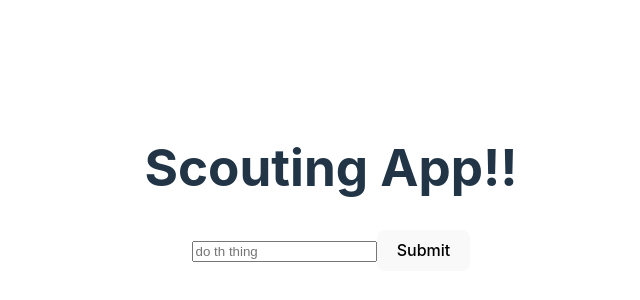
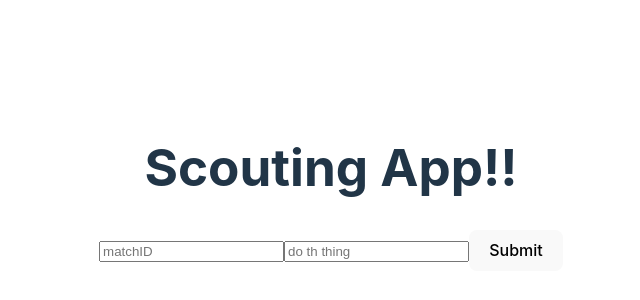
Before and after one commit to micw1417/ScoutingAppNTX, a React (Vite) app: page / in a window 1280 px wide. Shown: the part 212-512 px from the top of the page, without its empty margins (309-949 px from the left). Built offline with nearby package versions, Linux system fonts and the light colour scheme.

Commit message:
i made tiny biut of progess and cant spell

```diff
--- a/src/App.tsx
+++ b/src/App.tsx
@@ -7,14 +7,14 @@ import Mainpage from './pages/Mainpage';
 function App() {
 
   const [currentPage, setPage] = useState("mainpage");
-
+  const [mainpageData, setMainpageData] = useState([]);
   return (
     <>
 
       {currentPage == "mainpage" && (
 
         <>
-          <Mainpage></Mainpage>
+          <Mainpage mainpageData={mainpageData}></Mainpage>
         </>
       )}
 
--- a/src/pages/Mainpage.tsx
+++ b/src/pages/Mainpage.tsx
@@ -1,27 +1,31 @@
-// export interface TimeDataProps {
-//   timeElapsed: number;
-//   timeSinceLastScore: number;
-// }
-
 import React, { useState } from "react";
 import QRCode from "react-qr-code";
 
-const Mainpage: React.FC = () => {
+export interface mainpageProps {
+  mainpageData: any[];
+}
+
+const Mainpage: React.FC<mainpageProps> = ({mainpageData}: mainpageProps) => {
+  const [matchID, setMatchID] = useState('')
   const [thing, setThing] = useState('')
-  const [data, setData] = useState<any>()
-
+  const [data, setData] = useState<any>(mainpageData)
+  const [sumbitted, setSubmitted] = useState(false);
   function submit() {
-    setData({thing});
+    setData({matchID, thing});
+    setSubmitted(true);
   }
 
   return (
     <>
       <h1>Scouting App!!</h1>
+      <input placeholder="matchID" value={matchID} onChange={e => setMatchID(e.target.value)}/>
+
       <input placeholder="do th thing" value={thing} onChange={e => setThing(e.target.value)}/>
 
-      <button onClick={submit}>Submit</button>
 
-      {data && <QRCode value={JSON.stringify(data)}/>}
+      <button onClick={()=> {submit; }}>Submit</button>
+
+      {sumbitted && <QRCode value={JSON.stringify(data)}/>}
     </>
   );
 };
```
